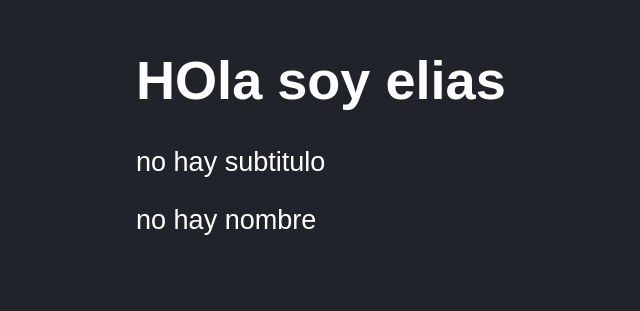
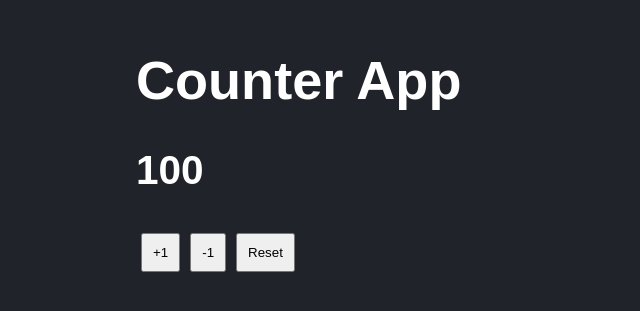
Before and after one commit to EliasCode79/react-apuntes, a React (Vite) app in the folder 04-counter-vite-js-testing/: page / in a window 1280 px wide. Shown: the part 135-446 px from the top of the page, without its empty margins (12-652 px from the left). Built offline with nearby package versions, Linux system fonts and the light colour scheme.

Commit message:
feat: test en <CounterApp />

```diff
--- a/04-counter-vite-js-testing/src/main.jsx
+++ b/04-counter-vite-js-testing/src/main.jsx
@@ -7,7 +7,7 @@ import './styles.css';
 
 ReactDOM.createRoot(document.querySelector('#root')).render(
 	<React.StrictMode>
-		<FirtsApp title='HOla soy elias' />
-		{/* <CounterApp value={20} /> */}
+		{/* <FirtsApp title='HOla soy elias' /> */}
+		<CounterApp value={100} />
 	</React.StrictMode>
 );
```
Also changed, not shown: 2 other files (tests, documents, lock files or other folders).
